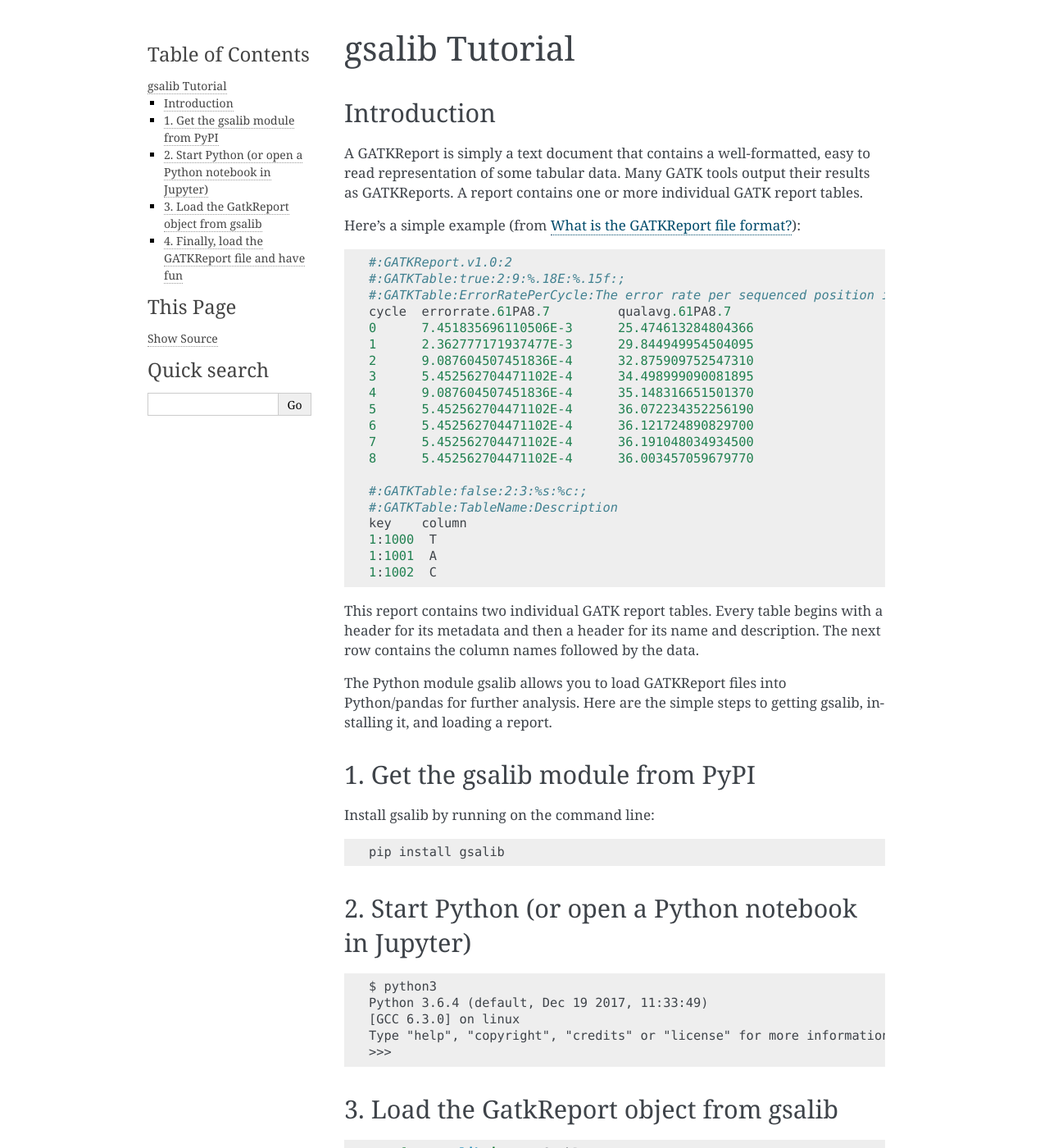
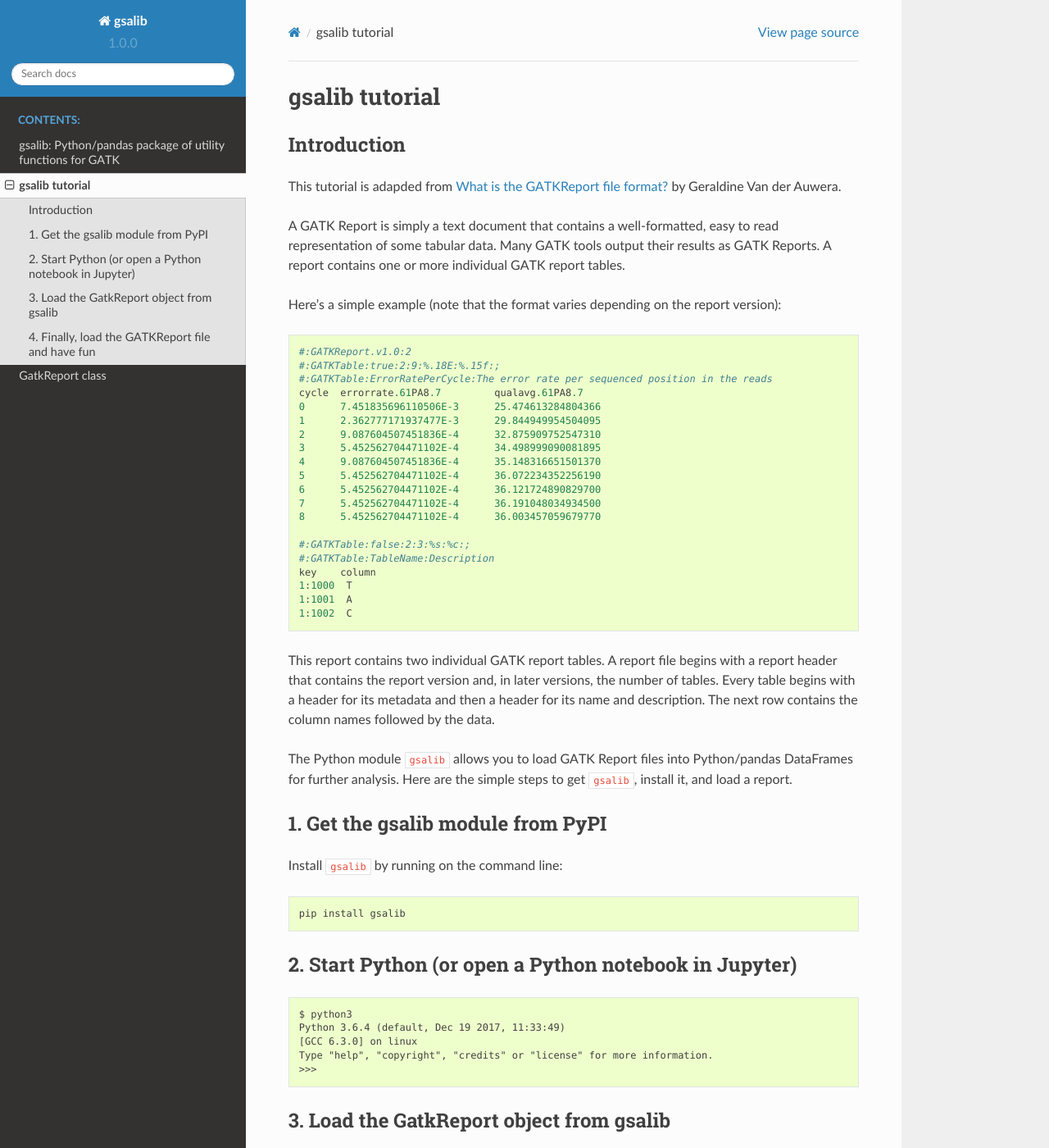
Before and after one commit to myourshaw/gsalib, a Sphinx documentation site: the page built from docs/tutorial.rst, in a window 1280 px wide and 1400 px high. Shown: the whole window at 82% size. Built offline with Sphinx 7.4.7 and the Read the Docs theme 2.0.0, drawn with Linux system fonts in a browser that asks for light colours; some of the changed text lies outside the part shown.

Commit message:
version 1.0.5 (for test.pypi); html_theme sphinx_rtd_theme; edit docs

```diff
--- a/docs/conf.py
+++ b/docs/conf.py
@@ -75,7 +75,8 @@
 # The theme to use for HTML and HTML Help pages.  See the documentation for
 # a list of builtin themes.
 #
-html_theme = 'alabaster'
+# html_theme = 'alabaster'
+html_theme = 'sphinx_rtd_theme'
 
 # Theme options are theme-specific and customize the look and feel of a theme
 # further.  For a list of options available for each theme, see the
--- a/docs/tutorial.rst
+++ b/docs/tutorial.rst
@@ -1,12 +1,13 @@
-gsalib Tutorial
-=================
+gsalib tutorial
+===============
 
 Introduction
 ------------
+This tutorial is adapded from `What is the GATKReport file format? <https://gatkforums.broadinstitute.org/gatk/discussion/1244/what-is-the-gatkreport-file-format>`_ by Geraldine Van der Auwera.
 
-A GATKReport is simply a text document that contains a well-formatted, easy to read representation of some tabular data. Many GATK tools output their results as GATKReports. A report contains one or more individual GATK report tables.
+A GATK Report is simply a text document that contains a well-formatted, easy to read representation of some tabular data. Many GATK tools output their results as GATK Reports. A report contains one or more individual GATK report tables.
 
-Here's a simple example (from `What is the GATKReport file format? <https://gatkforums.broadinstitute.org/gatk/discussion/1244/what-is-the-gatkreport-file-format>`_)::
+Here's a simple example (note that the format varies depending on the report version)::
 
     #:GATKReport.v1.0:2
     #:GATKTable:true:2:9:%.18E:%.15f:;
@@ -29,13 +30,13 @@
     1:1001  A
     1:1002  C
 
-This report contains two individual GATK report tables. Every table begins with a header for its metadata and then a header for its name and description. The next row contains the column names followed by the data.
+This report contains two individual GATK report tables. A report file begins with a report header that contains the report version and, in later versions, the number of tables. Every table begins with a header for its metadata and then a header for its name and description. The next row contains the column names followed by the data.
 
-The Python module gsalib allows you to load GATKReport files into Python/pandas for further analysis. Here are the simple steps to getting gsalib, installing it, and loading a report.
+The Python module ``gsalib`` allows you to load GATK Report files into Python/pandas DataFrames for further analysis. Here are the simple steps to get ``gsalib``, install it, and load a report.
 
 1. Get the gsalib module from PyPI
-------------------------------------
-Install gsalib by running on the command line::
+----------------------------------
+Install ``gsalib`` by running on the command line::
 
     pip install gsalib
 
@@ -57,7 +58,7 @@
 
 4. Finally, load the GATKReport file and have fun
 -------------------------------------------------
-gsalib has one class, ``GatkReport``, that is a dict-like container for all of the tables in a GATK Report file. The ``GatkReport.tables`` attribute is a key-value object where the key is the table name and the value is a pandas DataFrame that contains the table's data. Note that if a report contains more than one table with the same name the keys will be uniquified as ``table``, ``table.1``, etc.::
+``gsalib`` has one class, ``GatkReport``, that is a dict-like container for all of the tables in a GATK Report file. The ``GatkReport.tables`` attribute is a key-value object where the key is the table name and the value is a pandas DataFrame that contains the table's data. Note that if a report contains more than one table with the same name the keys will be uniquified as ``table``, ``table.1``, etc.::
 
     >>> d = GatkReport('/path/to/gsalib/test/test_v1.0_gatkreport.table')
     >>> for table in d.tables:
@@ -79,10 +80,10 @@
     top     1:1000      A
     freq         1      1
 
-For more examples, *see* `gsalib/examples <https://github.com/myourshaw/gsalib/tree/master/examples>`_.
+For more examples, *see* `gsalib/examples <https://github.com/myourshaw/gsalib/tree/master/examples>`_, which contains:
 
 reshape_concordance_table
-    Given a GATKReport generated by GenotypeConcordance this function reshapes the concordance for a specified sample into a matrix with the EvalGenotypes in rows and the CompGenotypes in column.
+    Given a GATK Report generated by GATK GenotypeConcordance this function reshapes the concordance for a specified sample into a matrix with the EvalGenotypes in rows and the CompGenotypes in columns.
 
 summarize_varianteval (Python3 only)
     Summarize several tables produced by GATK VariantEval into a VariantEvalMetricsSummary table as described in `(howto) Evaluate a callset with VariantEval <https://software.broadinstitute.org/gatk/documentation/article?id=6211>`_.
--- a/setup.py
+++ b/setup.py
@@ -40,7 +40,7 @@
     # For a discussion on single-sourcing the version across setup.py and the
     # project code, see
     # https://packaging.python.org/en/latest/single_source_version.html
-    version='1.0.4',  # Required
+    version='1.0.5',  # Required
 
     # This is a one-line description or tagline of what your project does. This
     # corresponds to the "Summary" metadata field:
```
Also changed, not shown: README.md (+1 -1 lines), README.rst (+13 -15 lines), docs/intro.rst (+13 -15 lines), 1 other file.
